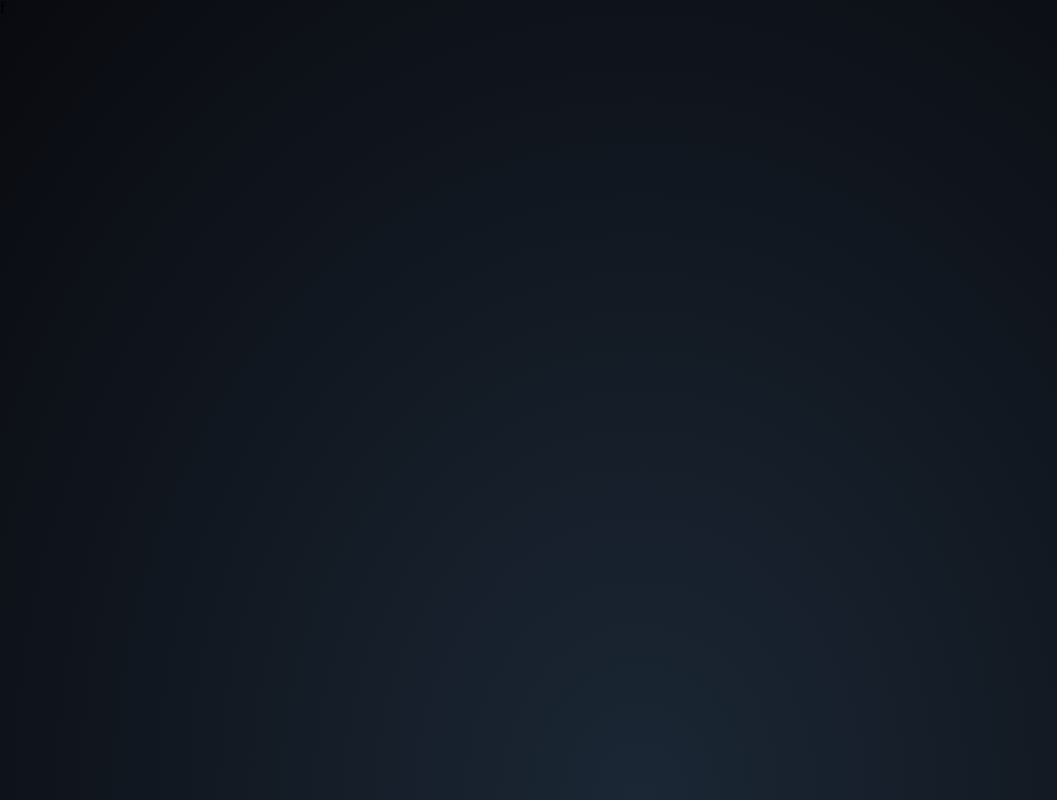
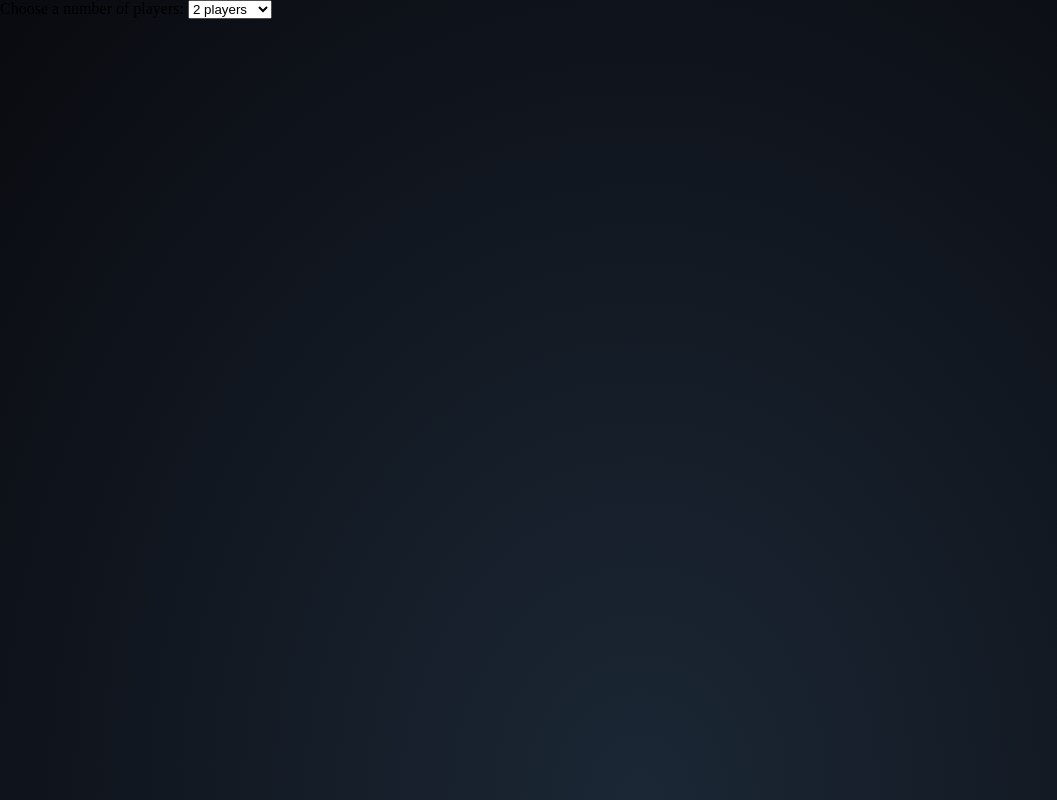
Before and after one commit to JakubKlodnicki/5-seconds-game, a plain HTML site: page index.html in a window 1280 px wide. Shown: the whole page, without its empty margins (0-1057 px from the left). Drawn offline with Linux system fonts and the light colour scheme.

Commit message:
Update index.html

```diff
--- a/index.html
+++ b/index.html
@@ -6,10 +6,32 @@
     <meta name="viewport" content="width=device-width, initial-scale=1.0">
     <link rel="stylesheet" href="./css/style.css">
     <link rel="stylesheet" href="./css/reset.css">
-    <title>5 Secounds game</title>
+    <title>5 Seconds game</title>
 </head>
 <body>
-    <h1>f</h1>
+    <label for="number_players">Choose a number of players:</label>
+<select id="number_players">
+  <option value="2 players">2 players</option>
+  <option value="3 players">3 players</option>
+  <option value="4 players">4 players</option>
+  <option value="5 players">5 players</option>
+  <option value="6 players">6 players</option>
+  <option value="7 players">7 players</option>
+  <option value="8 players">8 players</option>
+  <option value="9 players">9 players</option>
+  <option value="10 players">10 players</option>
+  <option value="11 players">11 players</option>
+  <option value="12 players">12 players</option>
+  <option value="13 players">13 players</option>
+  <option value="14 players">14 players</option>
+  <option value="15 players">15 players</option>
+  <option value="16 players">16 players</option>
+  <option value="17 players">17 players</option>
+  <option value="18 players">18 players</option>
+  <option value="19 players">19 players</option>
+  <option value="20 players">20 players</option>
+</select>
+
     <script src="./js/script.js"></script>
 </body>
 </html>
```
